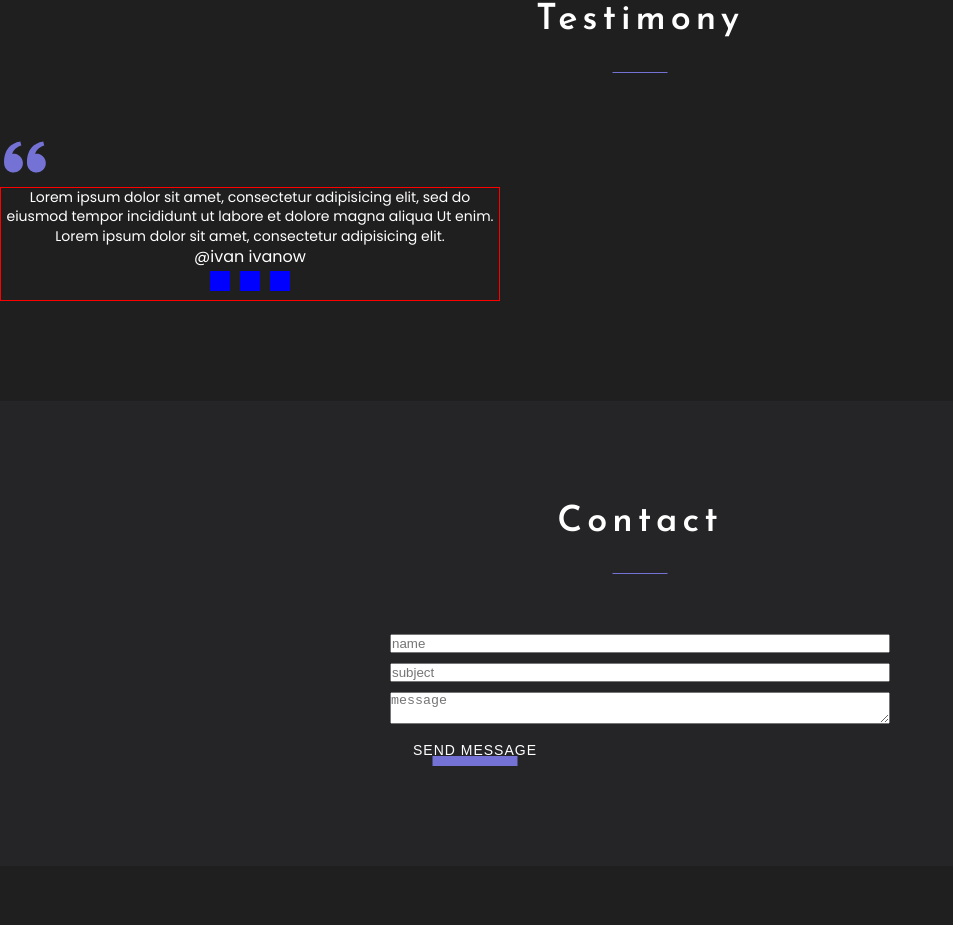
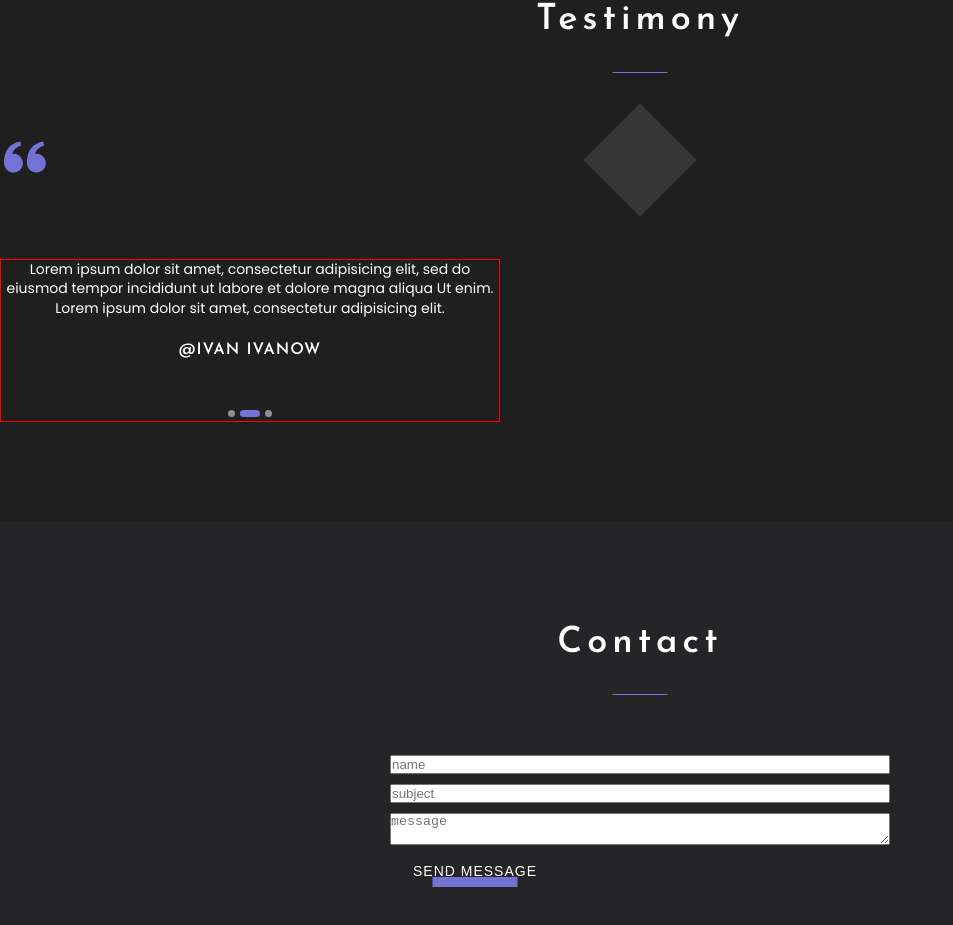
Before and after one commit to AlexMadM/portfolio, a React app: page / in a window 1280 px wide. Shown: the part 4549-5474 px from the top of the page, without its empty margins (0-953 px from the left). Built offline with nearby package versions, Linux system fonts and the light colour scheme.

Commit message:
testimony2

```diff
--- a/src/components/Link.tsx
+++ b/src/components/Link.tsx
@@ -20,7 +20,7 @@
   &::before{
     content: '';
     display: inline-block;
-    //height: 10px;
+
 
     position: absolute;
     bottom: 5px;
--- a/src/components/slider/Slider.tsx
+++ b/src/components/slider/Slider.tsx
@@ -1,6 +1,7 @@
 import React from 'react';
 import styled from "styled-components";
 import {FlexWrapper} from "../FlexWrapper";
+import {theme} from "../../styles/Theme";
 
 const Slider = () => {
     return (
@@ -14,7 +15,7 @@
             </FlexWrapper>
             <Pagination>
                 <span></span>
-                <span></span>
+                <span className={'active'}></span>
                 <span></span>
             </Pagination>
         </StyledSlider>
@@ -37,14 +38,29 @@
 `
 
 const Name = styled.span`
+  font-family: Josefin Sans;
+  font-size: 16px;
+  font-weight: 600;
+  letter-spacing: 1px;
+  text-transform: uppercase;
+  margin: 22px 0 42px;
+  display: inline-block;
 `
 const Pagination = styled.div`
 span{
   display: inline-block;
-  width: 20px;
-  height: 20px;
-  margin: 5px;
-  background-color: blue;
+  width: 7px;
+  height: 7px;
+
+background-color: rgba(255,255,255,0.5);
+  border-radius: 20px;
+
+  &+span{margin-left: 5px;}
+  &.active{
+    background-color: ${theme.colors.accent};
+    width: 20px;
+  }
+
 }
 `
 export default Slider;
--- a/src/layout/section/skills/skill/Skill.tsx
+++ b/src/layout/section/skills/skill/Skill.tsx
@@ -43,7 +43,7 @@
 
 
 `
-const IconWrapper = styled.div`
+export const IconWrapper = styled.div`
   position: relative;
 
   &::before {
--- a/src/layout/section/testimony/Testimony.tsx
+++ b/src/layout/section/testimony/Testimony.tsx
@@ -4,13 +4,16 @@
 import Icon from "../../../components/icon/Icon";
 import Slider from "../../../components/slider/Slider";
 import {FlexWrapper} from "../../../components/FlexWrapper";
+import {IconWrapper} from "../skills/skill/Skill";
 
 const Testimony = () => {
     return (
         <StyledTestimony>
 <SectionTitle>Testimony</SectionTitle>
             <FlexWrapper direction={'column'} align={'center'}>
-           <Icon iconId={'quote'}/>
+          <IconWrapper>
+              <Icon iconId={'quote'}/>
+          </IconWrapper>
             <Slider/>
             </FlexWrapper>
         </StyledTestimony>
@@ -19,6 +22,11 @@
 const StyledTestimony= styled.section`
 
   background-color: aliceblue;
+
+
+${IconWrapper} {
+    margin: 40px 0 72px;
+}
 `
 
 export default Testimony;
```
